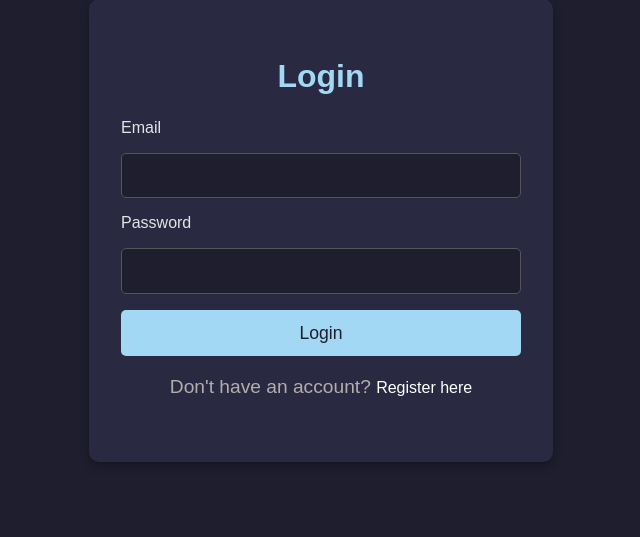
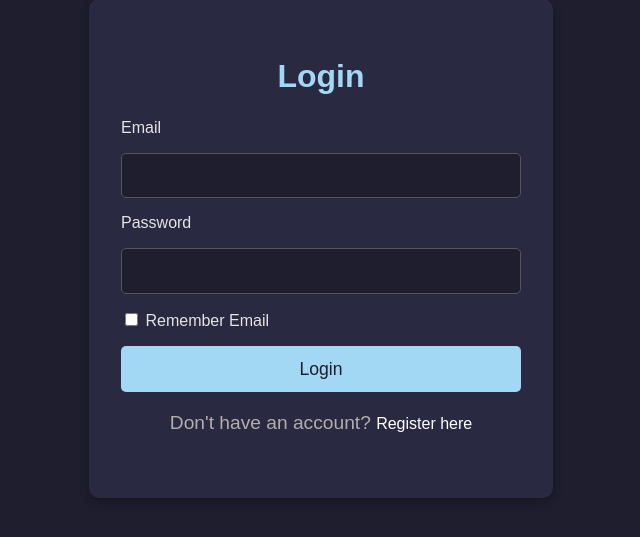
Before and after one commit to Cxdyr/SongWall, a Python web app: template app/templates/login.html in a window 1280 px wide. Shown: the part 142-679 px from the top of the page, without its empty margins (319-959 px from the left). Run offline with Jinja, Linux system fonts and the light colour scheme; the template is opened without the code that fills it, so the values that code supplies are empty.

Commit message:
Added cookie storing for user email on their device, login

```diff
--- /dev/null
+++ b/app/static/js/email_save.js
@@ -0,0 +1,49 @@
+// Save email to cookie
+function setCookie(name, value, days) {
+    const date = new Date();
+    date.setTime(date.getTime() + (days * 24 * 60 * 60 * 1000));
+    document.cookie = `${name}=${value}; expires=${date.toUTCString()}; path=/`;
+}
+
+// Retrieve email from cookie
+function getCookie(name) {
+    const cookies = document.cookie.split(';');
+    for (let cookie of cookies) {
+        cookie = cookie.trim();
+        if (cookie.startsWith(`${name}=`)) {
+            return cookie.substring(name.length + 1);
+        }
+    }
+    return "";
+}
+
+// Delete email cookie
+function deleteCookie(name) {
+    document.cookie = `${name}=; expires=Thu, 01 Jan 1970 00:00:00 UTC; path=/;`;
+}
+
+// Auto-fill email on page load
+window.onload = function() {
+    const savedEmail = getCookie("saved_email");
+    if (savedEmail) {
+        document.getElementById("email").value = savedEmail;
+        document.getElementById("remember_email").checked = true;
+    }
+};
+
+// Save email on form submission if checkbox is checked
+document.addEventListener("DOMContentLoaded", function () {
+    const form = document.querySelector(".auth-form");
+    if (form) {
+        form.addEventListener("submit", function () {
+            const rememberEmail = document.getElementById("remember_email").checked;
+            const email = document.getElementById("email").value;
+
+            if (rememberEmail) {
+                setCookie("saved_email", email, 30); // Save for 30 days
+            } else {
+                deleteCookie("saved_email"); // Delete cookie if unchecked
+            }
+        });
+    }
+});
--- a/app/templates/login.html
+++ b/app/templates/login.html
@@ -38,12 +38,16 @@
                 <label for="password">Password</label>
                 <input type="password" id="password" name="password" required>
 
+                <label>
+                    <input type="checkbox" id="remember_email" name="remember_me"> Remember Email
+                </label>
+
                 <button type="submit">Login</button>
             </form>
             <p>Don't have an account? <a href="{{ url_for('register') }}">Register here</a></p>
         </section>
     </main>
 
-
+<script src="{{url_for('static', filename='js/email_save.js')}}"></script>
 </body>
 </html>
```
